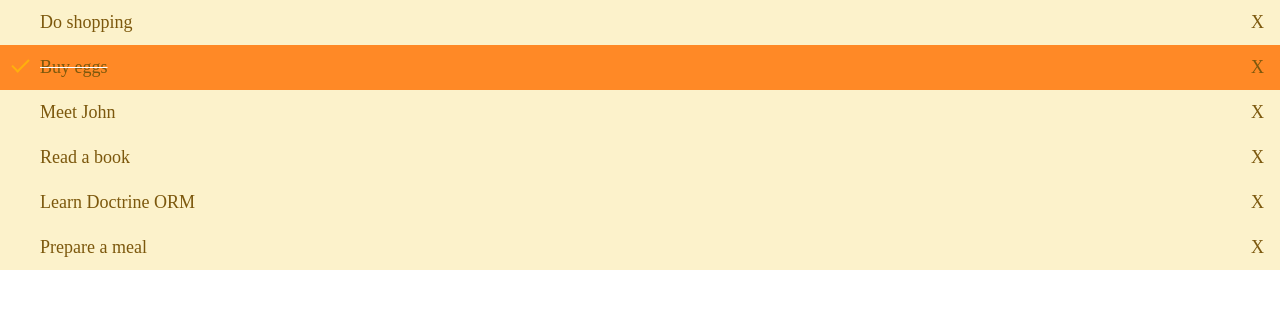
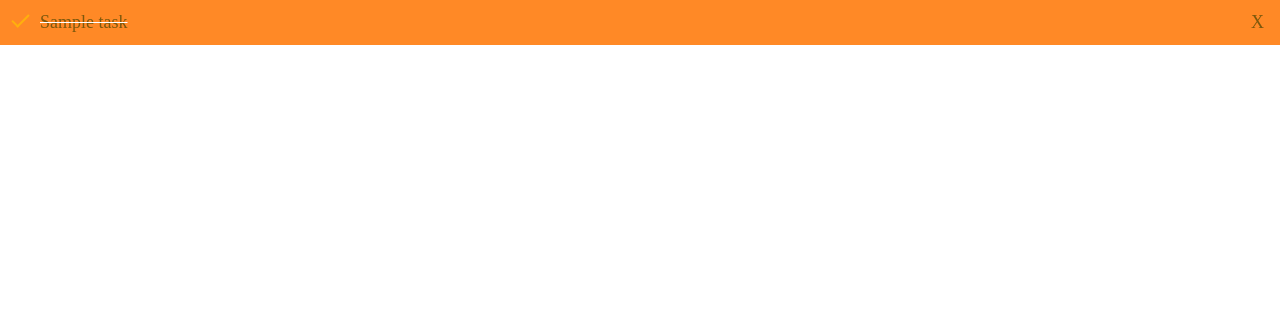
Before and after one commit to RewanNaguib/ToDo-LIst-Symfony5, a Symfony app: template templates/todo_list/index.html.twig in a window 1280 px wide. Shown: the part 165-474 px from the top of the page. Run offline with Twig, Linux system fonts and the light colour scheme; the template is opened without the code that fills it: most values are stand-ins (such as "Sample title", 1, 10 or a date in 2020); some libraries are stand-ins or nearby versions.

Commit message:
adding a new task and listing all the tasks in the todo list

```diff
--- a/templates/todo_list/index.html.twig
+++ b/templates/todo_list/index.html.twig
@@ -1,38 +1,22 @@
 {% extends 'base.html.twig' %}
 
 {% block content %}
+
     <div class="header">
       <h2>My To Do List</h2>
       <form method="POST" action="{{path('create_task')}}">
-        <input type="text" id="myInput" placeholder="Task title..." />
+        <input name="task-title" type="text" id="myInput" placeholder="Task title..." />
         <button type="submit" class="addBtn">Add a task</button>
       </form>
     </div>
 
     <ul>
-      <li>
-        <a href="{{path('edit_task',{'id':1})}}"> <span class="task-list-item">Do shopping </span> </a
-        ><a onclick="return confirm('Are you sure to delete?')" href="{{path('delete_task',{'id':1})}}"><span class="close">X</span></a>
+     {% for task in tasks %}
+      <li {% if (task.status) %}  class="checked" {% endif %} >
+        <a href="{{path('edit_task',{'id': task.id})}}"> <span class="task-list-item"> {{task.title}} </span> </a
+        ><a onclick="return confirm('Are you sure to delete?')" href="{{path('delete_task',{'id': task.id})}}"><span class="close">X</span></a>
       </li>
-      <li class="checked">
-        <a href="undone"> <span class="task-list-item">Buy eggs </span> </a
-        ><a onclick="return confirm('Are you sure to delete?')" href="delete"><span class="close">X</span></a>
-      </li>
-      <li>
-        <a href="done"> <span class="task-list-item">Meet John </span> </a
-        ><a onclick="return confirm('Are you sure to delete?')" href="delete"><span class="close">X</span></a>
-      </li>
-      <li>
-        <a href="done"> <span class="task-list-item">Read a book </span> </a
-        ><a onclick="return confirm('Are you sure to delete?')" href="delete"><span class="close">X</span></a>
-      </li>
-      <li>
-        <a href="done"> <span class="task-list-item">Learn Doctrine ORM </span> </a
-        ><a onclick="return confirm('Are you sure to delete?')" href="delete"><span class="close">X</span></a>
-      </li>
-      <li>
-        <a href="done"> <span class="task-list-item">Prepare a meal </span> </a
-        ><a onclick="return confirm('Are you sure to delete?')" href="delete"><span class="close">X</span></a>
-      </li>
+      {% endfor %}
     </ul>
+
 {% endblock %}
```
Also changed, not shown: migrations/Version20211125143824.php (added, +31 -0 lines), src/Controller/TodoListController.php (+25 -7 lines), src/Entity/Task.php (added, +58 -0 lines), src/Repository/TaskRepository.php (added, +50 -0 lines), 1 other file.
